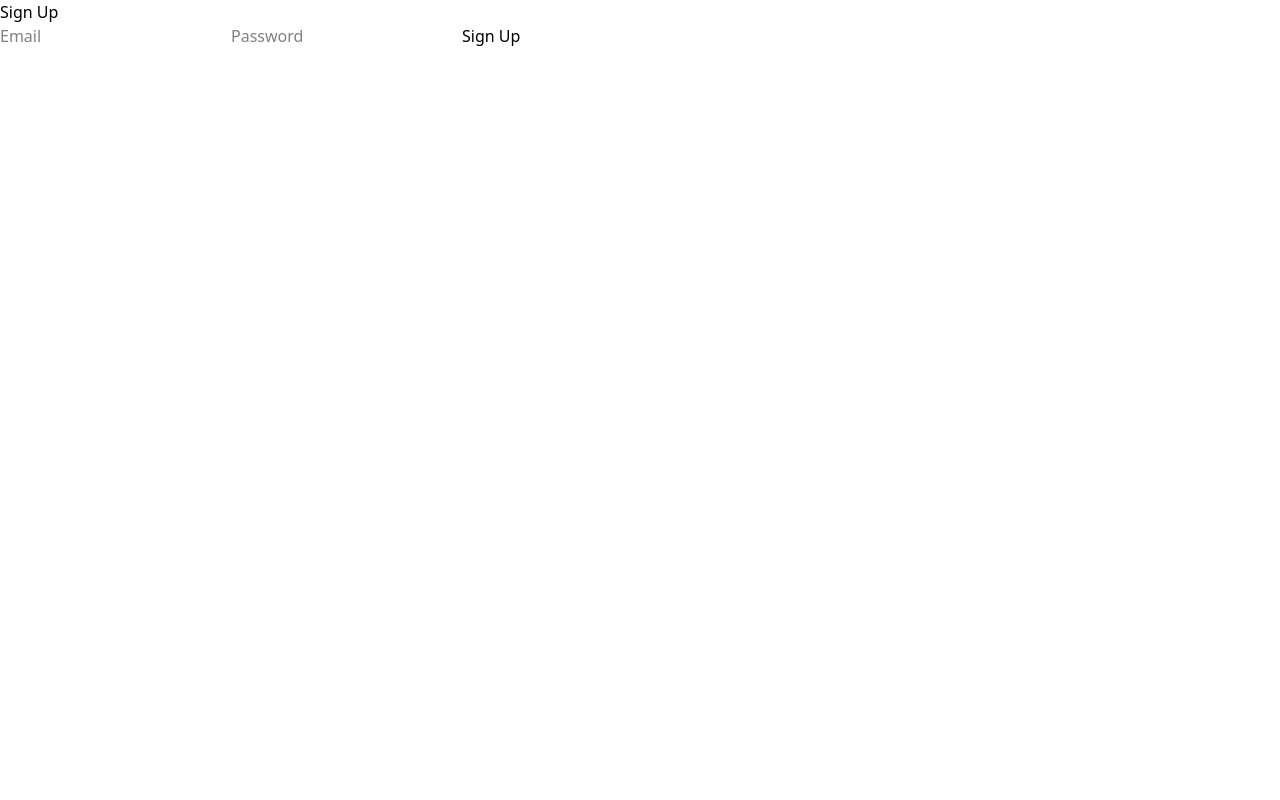
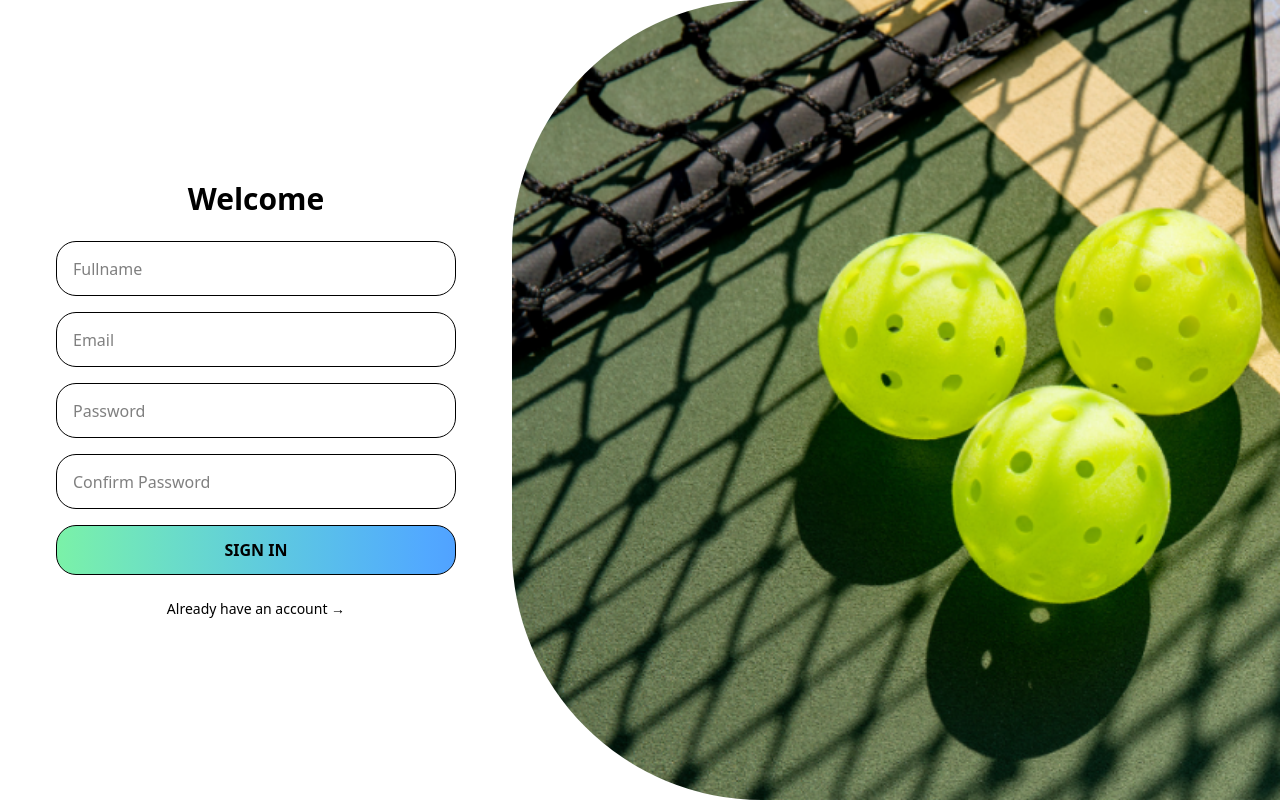
Before and after one commit to PickkleBalll/Pickleball, a React (Vite) app in the folder frontend/: page /signup in a window 1280 px wide. Built offline with nearby package versions, Linux system fonts and the light colour scheme.

Commit message:
add sign up page

```diff
--- /dev/null
+++ b/frontend/src/css/auth.css
@@ -0,0 +1,28 @@
+.auth-page {
+  height: 100vh;
+}
+
+/* dùng chung cho input ở cả SignIn & SignUp */
+.auth-input {
+  height: 55px;
+  border-radius: 20px;
+  border: 1px solid;
+  color: black;
+}
+
+/* nút submit chung */
+.auth-button {
+  border: 1px solid black;
+  border-radius: 20px;
+}
+
+/* background bên phải */
+.auth-background {
+  background-image: url('../assets/Image/cut-sign-in.png');
+  background-size: cover;
+  background-position: right;
+  height: 100vh;
+  width: 60%;
+  border-top-left-radius: 250px;
+  border-bottom-left-radius: 250px;
+}
--- a/frontend/src/css/sign_in.css
+++ /dev/null
@@ -1,26 +0,0 @@
-.sign-in-page {
-  height: 100vh;
-
-  .input-form {
-    height: 55px;
-    border-radius: 20px;
-    border: 1px solid;
-    color: black;
-  }
-
-  .button-sign-in {
-    border: 1px solid black;
-    border-radius: 20px
-  }
-
-}
-
-.sign-in-background {
-  background-image: url('../assets/Image/cut-sign-in.png');
-  background-size: cover;
-  background-position: right;
-  height: 100vh;
-  width: 60%;
-  border-top-left-radius: 250px;
-  border-bottom-left-radius: 250px;
-}
--- a/frontend/src/index.css
+++ b/frontend/src/index.css
@@ -1,2 +1,2 @@
 @import 'tailwindcss';
-@import './css/sign_in.css';
+@import './css/auth.css';
--- a/frontend/src/pages/SignInPage.tsx
+++ b/frontend/src/pages/SignInPage.tsx
@@ -14,12 +14,16 @@ const SignIn = () => {
     // Giả lập xác thực thành công
     localStorage.setItem('auth', 'true');
     navigate('/dashboard');
+
+
   };
-
+  const handleGoToSignUp = () => {
+    navigate('/signup'); // Điều hướng sang trang Sign up
+  };
   return (
 
-     // Left pagepage
-    <div className="sign-in-page flex">
+    // Left page
+    <div className="auth-page flex">
       <div className="w-[40%] p-4 bg-white-200 flex align-items-center">
         <div className="flex-1 p-10 flex flex-col justify-center">
           <h2 className="text-3xl font-semibold mb-6 text-center">Welcome Back</h2>
@@ -30,8 +34,8 @@ const SignIn = () => {
               value={email}
               onChange={(e) => setEmail(e.target.value)}
               required
-              className="w-full px-4 py-3 border border-gray-300 rounder-full focus:outline-none focus:ring-2 focus:ring-blue-400
-              input-form"
+              className="w-full px-4 py-3 border border-gray-300 rounded-full focus:outline-none focus:ring-2 focus:ring-blue-400
+              auth-input"
             />
 
             <input
@@ -40,7 +44,7 @@ const SignIn = () => {
               value={password}
               onChange={(e) => setPassword(e.target.value)}
               required
-              className="w-full px-4 py-3 border border-gray-300 rounded-full focus:outline-none focus:ring-2 focus:ring-blue-400 input-form "
+              className="w-full px-4 py-3 border border-gray-300 rounded-full focus:outline-none focus:ring-2 focus:ring-blue-400 auth-input"
             />
 
             <div className="text-sm text-black-500">
@@ -51,20 +55,21 @@ const SignIn = () => {
 
             <button
               type="submit"
-               className="w-full py-3 rounder-full text-black font-semibold transition bg-gradient-to-r from-green-300 to-blue-400 hover:opacity-90 rounded-4xl button-sign-in"
+              className="w-full py-3 rounded-full text-black font-semibold transition bg-gradient-to-r from-green-300 to-blue-400 hover:opacity-90 rounded-4xl auth-button"
             >
               SIGN IN
             </button>
           </form>
+          <button
+            onClick={handleGoToSignUp}
+            className="mt-6 text-sm text-center text-black-300 hover:underline"
+          >
+            Create your account →
+          </button>
 
-            <div className="mt-6 text-sm text-center text-black-300">
-              <a href="#" className="hover:underline ">
-                Create your account →
-              </a>
         </div>
       </div>
-      </div>
-        <div className="w-[60%] h-screen bg-cover bg-center rounded-l-[250px] sign-in-background"></div>
+      <div className="w-[60%] h-screen bg-cover bg-center rounded-l-[250px] auth-background"></div>
     </div>
 
   );
--- a/frontend/src/pages/SignUpPage.tsx
+++ b/frontend/src/pages/SignUpPage.tsx
@@ -1,7 +1,10 @@
 import { useState } from 'react';
 import { useNavigate } from 'react-router-dom';
 
+
 const SignUp = () => {
+  const [fullname, setFullname] = useState('');
+  const [confirmPassword, setconfirmPassword] = useState('');
   const [email, setEmail] = useState('');
   const [password, setPassword] = useState('');
   const navigate = useNavigate();
@@ -13,25 +16,73 @@ const SignUp = () => {
     alert('Sign Up Success!');
     navigate('/signin');
   };
+  const handleGoToSignIn = () => {
+    navigate('/signin'); // Điều hướng ve lai trang Sign In
+  };
 
   return (
-    <form onSubmit={handleSignUp}>
-      <h2>Sign Up</h2>
+    // Left page
+    <div className="auth-page flex">
+      <div className="w-[40%] p-4 bg-white-200 flex align-items-center">
+        <div className="flex-1 p-10 flex flex-col justify-center">
+          <h2 className="text-3xl font-semibold mb-6 text-center">Welcome</h2>
+          <form onSubmit={handleSignUp} className="space-y-4">
             <input
+              type="text"
+              placeholder="Fullname"
+              value={fullname}
+              onChange={(e) => setFullname(e.target.value)}
+              required
+              className="w-full px-4 py-3 border border-gray-300 rounded-full focus:outline-none focus:ring-2 focus:ring-blue-400 auth-input"
+            />
+            <input
+              type="email"
               placeholder="Email"
               value={email}
               onChange={(e) => setEmail(e.target.value)}
               required
+              className="w-full px-4 py-3 border border-gray-300 rounder-full focus:outline-none focus:ring-2 focus:ring-blue-400 auth-input"
             />
             <input
+              type="password"
               placeholder="Password"
-        type="password"
               value={password}
               onChange={(e) => setPassword(e.target.value)}
               required
+              className="w-full px-4 py-3 border border-gray-300 rounded-full focus:outline-none focus:ring-2 focus:ring-blue-400 auth-input"
             />
-      <button type="submit">Sign Up</button>
+            <input
+              type="password"
+              placeholder="Confirm Password"
+              value={confirmPassword}
+              onChange={(e) => setconfirmPassword(e.target.value)}
+              required
+              className="w-full px-4 py-3 border border-gray-300 rounded-full focus:outline-none focus:ring-2 focus:ring-blue-400 auth-input"
+            />
+
+            <button
+              type="submit"
+              className="w-full py-3 rounder-full text-black font-semibold transition bg-gradient-to-r from-green-300 to-blue-400 hover:opacity-90 rounded-4xl auth-button"
+            >
+              SIGN IN
+            </button>
           </form>
+          <button
+            onClick={handleGoToSignIn}
+            className="mt-6 text-sm text-center text-black-300 hover:underline"
+          >
+            Already have an account →
+          </button>
+
+        </div>
+      </div>
+      <div className="w-[60%] h-screen bg-cover bg-center rounded-l-[250px] auth-background"></div>
+    </div>
+
+
+
+
+
   );
 };
 
```
Lines whose indentation alone changed are shown as unchanged.
